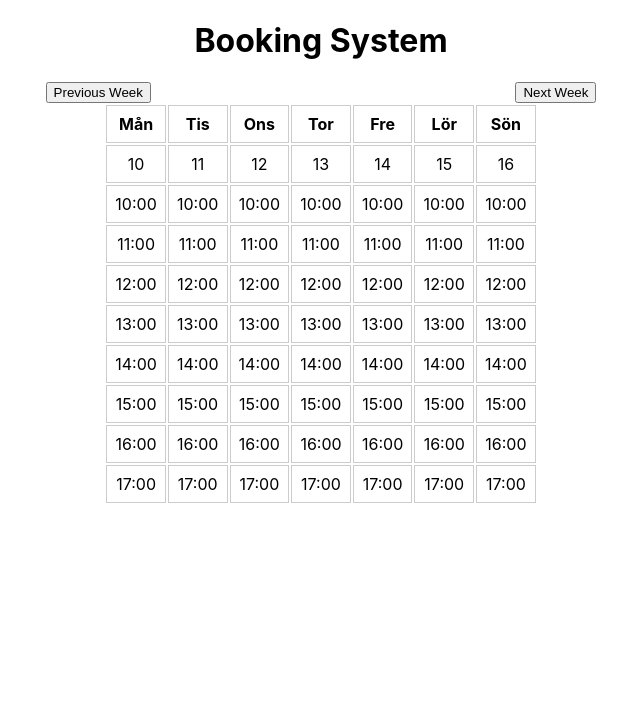
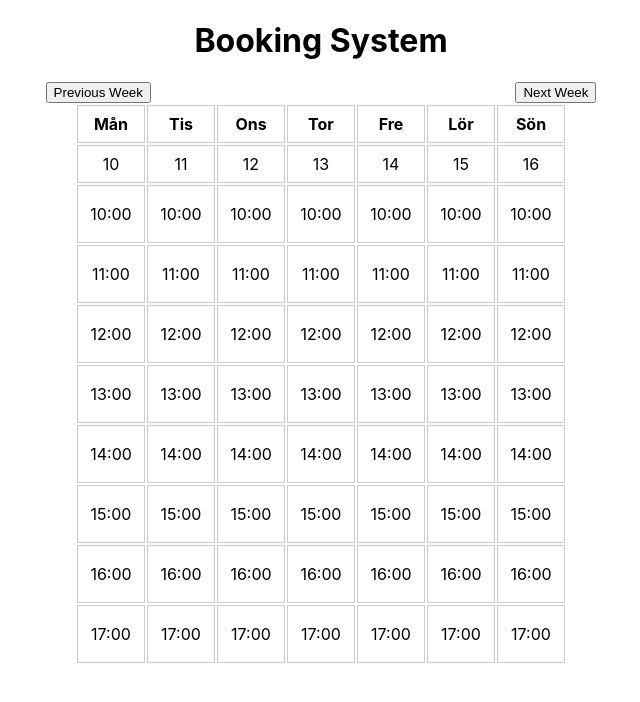
Before and after one commit to Muttiskava/GroupProject, a React (Create React App) app in the folder my-app/: page / in a window 1280 px wide. Shown: the top 702 px of the page, without its empty margins (319-959 px from the left). Built offline with nearby package versions, Linux system fonts and the light colour scheme.

Commit message:
Fixar rutan

```diff
--- a/my-app/src/Components/App.css
+++ b/my-app/src/Components/App.css
@@ -111,3 +111,8 @@ th {
 .date-cell {
   vertical-align: bottom;
 }
+
+.timeslot-cell {
+  width: 50px; /* Justera storleken efter dina önskemål */
+  height: 40px; /* Justera storleken efter dina önskemål */
+}
--- a/my-app/src/Components/steg1.js
+++ b/my-app/src/Components/steg1.js
@@ -84,9 +84,9 @@ class BookingSystem extends React.Component {
                     <td
                       key={dayIndex}
                       onClick={() => this.handleBookingClick(day, time)}
-                      className={bookings[day] && bookings[day][time] ? 'booked' : ''}
+                      className={`timeslot-cell ${bookings[day] && bookings[day][time] ? 'booked' : ''}`}
                     >
-                      {bookings[day] && bookings[day][time] ? 'Bokad' : timeslots[timeIndex]}
+                      {bookings[day] && bookings[day][time] ? 'Bokad' : time}
                     </td>
                   );
                 })}
```
